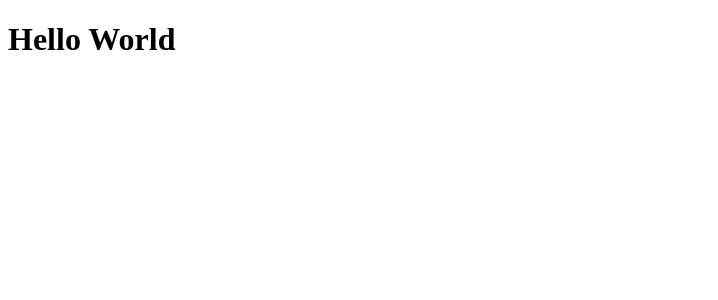
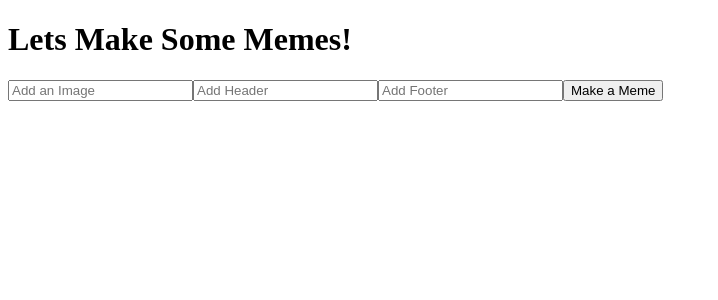
Before and after one commit to alchemy-fullstack-js-fall-2018/meme-generator, a React app: page / in a window 1280 px wide. Shown: the top 300 px of the page, without its empty margins (0-718 px from the left). Built offline with nearby package versions, Linux system fonts and the light colour scheme.

Commit message:
form created

```diff
--- a/src/components/App.js
+++ b/src/components/App.js
@@ -1,11 +1,17 @@
-import React, { Component, Fragment} from 'react';
+import React, { Component, Fragment } from 'react';
 
 export default class App extends Component {
 
   render() {
     return (
       <Fragment>
-        <h1>Hello World</h1>
+        <h1>Lets Make Some Memes!</h1>
+        <form>
+          <input placeholder="Add an Image"/>
+          <input placeholder="Add Header"/>
+          <input placeholder="Add Footer"/>
+          <button type="submit">Make a Meme</button>
+        </form>
       </Fragment>
     )
   }
```
